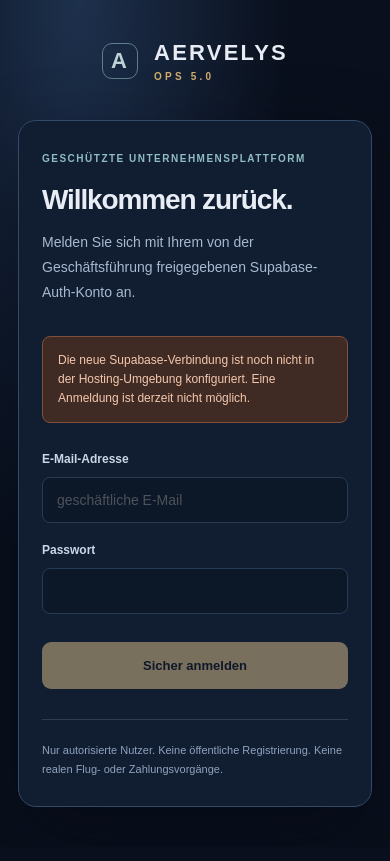
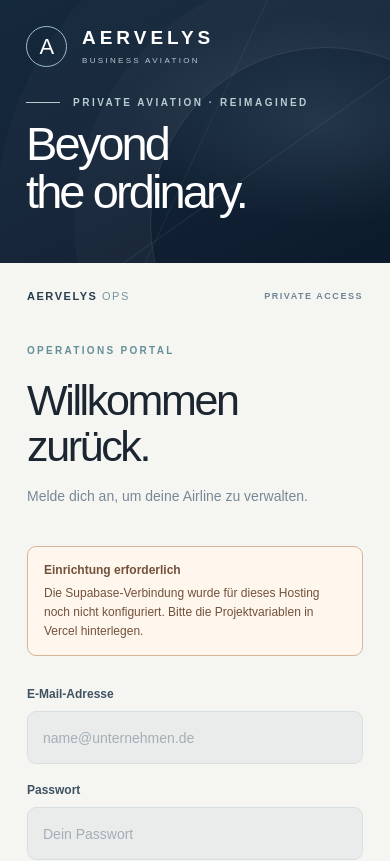
Before and after one commit to paulkiefelconsulting-ship-it/aervelys-ops5, a Next.js app: page /login in a window 390 px wide. Shown: the top 861 px of the page. Built offline with nearby package versions, Linux system fonts and the light colour scheme; no server answers.

Commit message:
design: premium AERVELYS login experience
* design: premium editorial airline login experience

* style: responsive premium light sign-in with deep aviation-blue hero

```diff
--- a/app/globals.css
+++ b/app/globals.css
@@ -182,3 +182,45 @@ body{background:#0b1019;color:#e8edf5}
  .sidebar .navGroup{display:none}
  .sidebar .sideFooter{display:none}
 }
+
+/* AERVELYS identity — premium, restrained two-column sign-in */
+.aerLogin{min-height:100svh;display:grid;grid-template-columns:minmax(0,1.06fr) minmax(430px,.94fr);background:#f5f5f2;color:#1b2631;font-family:Arial,Helvetica,sans-serif}
+.aerLoginVisual{position:relative;isolation:isolate;min-height:100svh;display:flex;flex-direction:column;justify-content:space-between;overflow:hidden;background:linear-gradient(155deg,#14293b 0%,#142539 38%,#0c1a2b 100%);color:#fff;padding:clamp(28px,4vw,62px)}
+.aerLoginVisual:before{content:'';position:absolute;z-index:-1;inset:0;background:radial-gradient(ellipse 70% 55% at 82% 46%,#7195a432,transparent 72%),linear-gradient(115deg,transparent 52%,#d8e9eb10 52.2%,transparent 52.4%),linear-gradient(145deg,transparent 65%,#d8e9eb16 65.2%,transparent 65.4%)}
+.aerLoginVisual:after{content:'';position:absolute;z-index:-1;width:min(90vw,780px);height:min(90vw,780px);right:-29%;top:18%;border:1px solid #ffffff1c;border-radius:50%;box-shadow:0 0 0 76px #ffffff06,0 0 0 155px #ffffff05;pointer-events:none}
+.aerLoginIdentity{display:flex;align-items:center;gap:15px}
+.aerLogo{width:41px;height:41px;border:1px solid #9abfc5;border-radius:50%;display:grid;place-items:center;font-size:22px;letter-spacing:-.04em;font-weight:500}
+.aerWordmark{font-size:19px;line-height:1;letter-spacing:.21em;font-weight:700}
+.aerWordmark small{display:block;font-size:8px;font-weight:500;letter-spacing:.29em;color:#b5c9d0;margin-top:10px}
+.aerVisualContent{padding:55px 0;max-width:660px}
+.aerOverline{display:flex;align-items:center;gap:13px;color:#b4cdd0;font-size:10px;letter-spacing:.25em;font-weight:600}
+.aerLine{display:inline-block;width:34px;height:1px;background:#b4cdd0}
+.aerVisualContent h1{font-size:clamp(57px,6.5vw,112px);font-weight:450;line-height:1.03;letter-spacing:-.062em;margin:28px 0 27px}
+.aerVisualContent p{color:#c1cfd8;font-size:clamp(14px,1.2vw,17px);line-height:1.9;font-weight:400}
+.aerVisualFoot{display:flex;justify-content:space-between;gap:20px;color:#9eb7c2;font-size:10px;letter-spacing:.17em}
+.aerLoginSide{display:flex;flex-direction:column;justify-content:space-between;min-height:100svh;padding:clamp(26px,3.3vw,58px) clamp(30px,6.4vw,115px)}
+.aerLoginTop,.aerLoginBottom{display:flex;align-items:center;justify-content:space-between;gap:14px}
+.aerLoginTop{color:#283d4d;letter-spacing:.14em;font-size:11px;font-weight:700}
+.aerLoginTop b{font-weight:400;color:#7694a2}
+.aerLoginSecure{font-size:9px;letter-spacing:.17em;color:#6f8594}
+.aerLoginCard{width:100%;max-width:440px;margin:45px auto;padding:0}
+.aerSectionLabel{font-size:10px;color:#648f99;letter-spacing:.23em;font-weight:700}
+.aerLoginCard h2{font-size:clamp(43px,4.2vw,67px);line-height:1.07;letter-spacing:-.055em;font-weight:500;margin:19px 0 16px}
+.aerLoginSub{color:#788896;font-size:14px;line-height:1.7;margin:0 0 37px}
+.aerLoginForm{display:grid;gap:10px}
+.aerLoginForm label{font-size:12px;font-weight:650;color:#405260;margin-top:9px}
+.aerLoginForm input{width:100%;height:53px;border:1px solid #d7dfe1;background:#fff;color:#172a38;border-radius:9px;padding:0 15px;font:inherit;font-size:14px;transition:border-color .15s,box-shadow .15s;outline:0}
+.aerLoginForm input::placeholder{color:#a4afb7}
+.aerLoginForm input:focus{border-color:#467d88;box-shadow:0 0 0 3px #467d8819}
+.aerLoginForm input:disabled{background:#e9eceb;color:#8b9aa2}
+.aerLoginForm button{height:55px;border:0;background:#163b49;color:#fff;border-radius:9px;font-size:13px;font-weight:650;margin-top:17px;display:flex;align-items:center;justify-content:center;gap:15px;cursor:pointer;transition:background .15s}
+.aerLoginForm button:hover:not(:disabled){background:#225568}
+.aerLoginForm button:disabled{opacity:.45;cursor:not-allowed}
+.aerLoginForm button span{font-size:20px;font-weight:400}
+.aerLoginHint{font-size:11px;color:#82919a;margin-top:24px;line-height:1.8}
+.aerSetupNotice{border:1px solid #d6b59a;background:#fff7ed;border-radius:9px;color:#73503b;padding:14px 16px;font-size:12px;line-height:1.6;margin:0 0 22px;display:grid;gap:4px}
+.aerSetupNotice strong{font-size:12px}
+.aerLoginBottom{font-size:10px;letter-spacing:.08em;color:#8899a3}
+@media(max-width:980px){.aerLogin{grid-template-columns:minmax(0,.85fr) minmax(400px,1.15fr)}.aerLoginVisual{padding:30px}.aerLoginSide{padding:30px 45px}.aerVisualContent h1{font-size:65px}}
+@media(max-width:760px){.aerLogin{grid-template-columns:1fr}.aerLoginVisual{min-height:225px;padding:26px}.aerVisualContent{padding:30px 0 8px}.aerVisualContent h1{font-size:47px;margin:12px 0}.aerVisualContent p{display:none}.aerVisualFoot{display:none}.aerLoginSide{min-height:calc(100svh - 225px);padding:27px}.aerLoginCard{margin:38px auto 60px}.aerLoginCard h2{font-size:43px}}
+@media(prefers-reduced-motion:reduce){.aerLoginForm input,.aerLoginForm button{transition:none}}
--- a/app/login/page.tsx
+++ b/app/login/page.tsx
@@ -1,32 +1,46 @@
-import { login } from '../auth/actions';
-import { isSupabaseConfigured } from '../../lib/supabase/config';
+import {login} from '../auth/actions';
+import {isSupabaseConfigured} from '../../lib/supabase/config';
 
-export const dynamic = 'force-dynamic';
-
-export default async function LoginPage({
-  searchParams,
-}: { searchParams: Promise<{ error?: string }> }) {
-  const { error } = await searchParams;
-  const ready = isSupabaseConfigured();
-  return (
-    <main className="loginShell">
-      <div className="loginBrand"><span className="brandMark">A</span><span>AERVELYS<small>OPS 5.0</small></span></div>
-      <div className="loginPanel">
-        <span className="eyebrow">GESCHÜTZTE UNTERNEHMENSPLATTFORM</span>
-        <h1>Willkommen zurück.</h1>
-        <p className="loginIntro">Melden Sie sich mit Ihrem von der Geschäftsführung freigegebenen Supabase-Auth-Konto an.</p>
-        {!ready && <div className="authNotice" role="status">Die neue Supabase-Verbindung ist noch nicht in der Hosting-Umgebung konfiguriert. Eine Anmeldung ist derzeit nicht möglich.</div>}
-        {ready && error === 'invalid' && <div className="authNotice" role="alert">Anmeldung fehlgeschlagen. Prüfen Sie Ihre Zugangsdaten und die Freischaltung Ihres Kontos.</div>}
-        {ready && error === 'setup' && <div className="authNotice" role="alert">Die Verbindung ist noch nicht eingerichtet.</div>}
-        <form action={login} className="loginForm">
-          <label htmlFor="email">E-Mail-Adresse</label>
-          <input id="email" name="email" type="email" autoComplete="username" required placeholder="geschäftliche E-Mail" disabled={!ready} />
-          <label htmlFor="password">Passwort</label>
-          <input id="password" name="password" type="password" autoComplete="current-password" required minLength={6} disabled={!ready} />
-          <button type="submit" className="primaryButton" disabled={!ready}>Sicher anmelden</button>
-        </form>
-        <p className="loginFoot">Nur autorisierte Nutzer. Keine öffentliche Registrierung. Keine realen Flug- oder Zahlungsvorgänge.</p>
-      </div>
-    </main>
-  );
+export const dynamic='force-dynamic';
+export default async function LoginPage({searchParams}:{
+ searchParams:Promise<{error?:string}>
+}){
+ const {error}=await searchParams;
+ const ready=isSupabaseConfigured();
+ return <main className="aerLogin">
+  <section className="aerLoginVisual" aria-label="AERVELYS Business Aviation">
+   <div className="aerLoginIdentity"><span className="aerLogo">A</span>
+    <span className="aerWordmark">AERVELYS<small>BUSINESS AVIATION</small></span>
+   </div>
+   <div className="aerVisualContent">
+    <span className="aerOverline"><span className="aerLine"/> PRIVATE AVIATION · REIMAGINED</span>
+    <h1>Beyond<br/>the ordinary.</h1>
+    <p>Eine Airline. Unzählige Möglichkeiten.<br/>Dein digitales Operations Control Center.</p>
+   </div>
+   <div className="aerVisualFoot"><span>EDAZ · SCHÖNHAGEN</span><span>SIMULATION ENVIRONMENT</span></div>
+  </section>
+  <section className="aerLoginSide">
+   <div className="aerLoginTop"><span>AERVELYS <b>OPS</b></span><span className="aerLoginSecure">PRIVATE ACCESS</span></div>
+   <div className="aerLoginCard">
+    <span className="aerSectionLabel">OPERATIONS PORTAL</span>
+    <h2>Willkommen<br/>zurück.</h2>
+    <p className="aerLoginSub">Melde dich an, um deine Airline zu verwalten.</p>
+    {!ready&&<div className="aerSetupNotice" role="status">
+     <strong>Einrichtung erforderlich</strong>
+     <span>Die Supabase-Verbindung wurde für dieses Hosting noch nicht konfiguriert. Bitte die Projektvariablen in Vercel hinterlegen.</span>
+    </div>}
+    {ready&&error==='invalid'&&<div className="aerSetupNotice" role="alert">Anmeldung fehlgeschlagen. Bitte prüfe E-Mail, Passwort und Kontofreigabe.</div>}
+    {ready&&error==='setup'&&<div className="aerSetupNotice" role="alert">Die Datenbankverbindung ist noch nicht eingerichtet.</div>}
+    <form action={login} className="aerLoginForm">
+     <label htmlFor="email">E-Mail-Adresse</label>
+     <input id="email" name="email" type="email" autoComplete="username" placeholder="name@unternehmen.de" required disabled={!ready}/>
+     <label htmlFor="password">Passwort</label>
+     <input id="password" name="password" type="password" autoComplete="current-password" placeholder="Dein Passwort" minLength={6} required disabled={!ready}/>
+     <button type="submit" disabled={!ready}>Zum Command Center <span aria-hidden="true">↗</span></button>
+    </form>
+    <p className="aerLoginHint">Zugang nur für berechtigte Benutzer. Keine öffentliche Registrierung.</p>
+   </div>
+   <div className="aerLoginBottom"><span>© AERVELYS</span><span>Virtual Airline Management</span></div>
+  </section>
+ </main>;
 }
```
